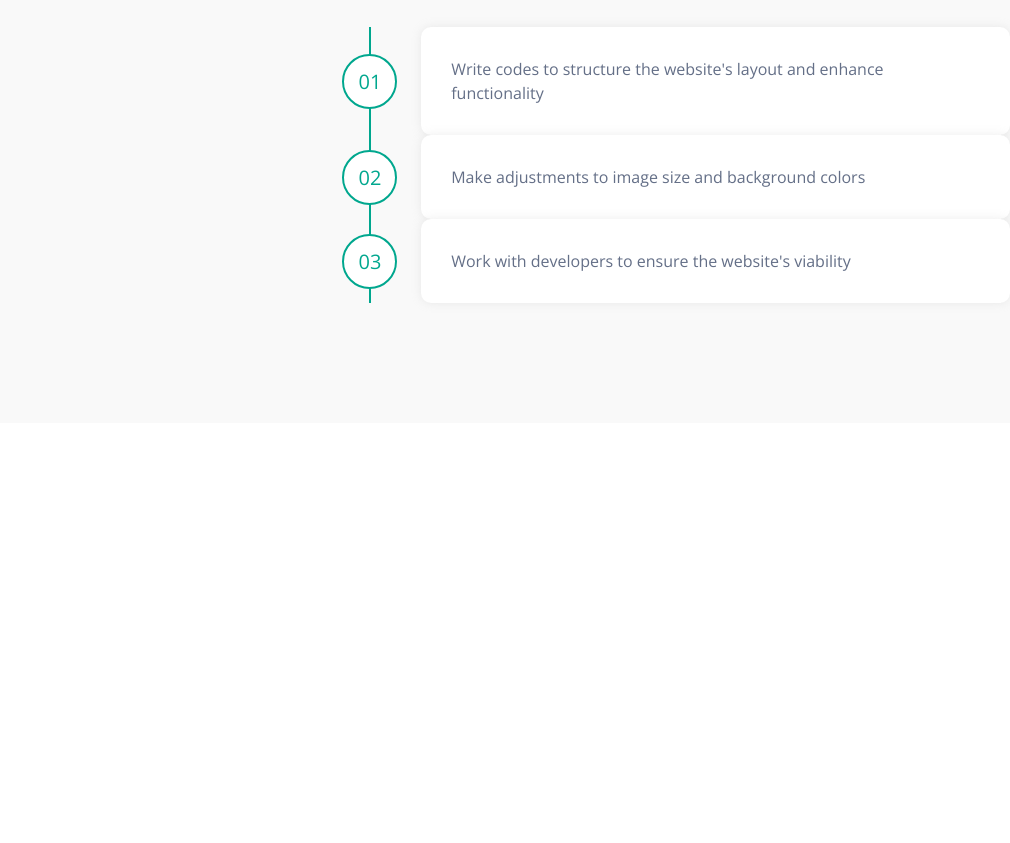
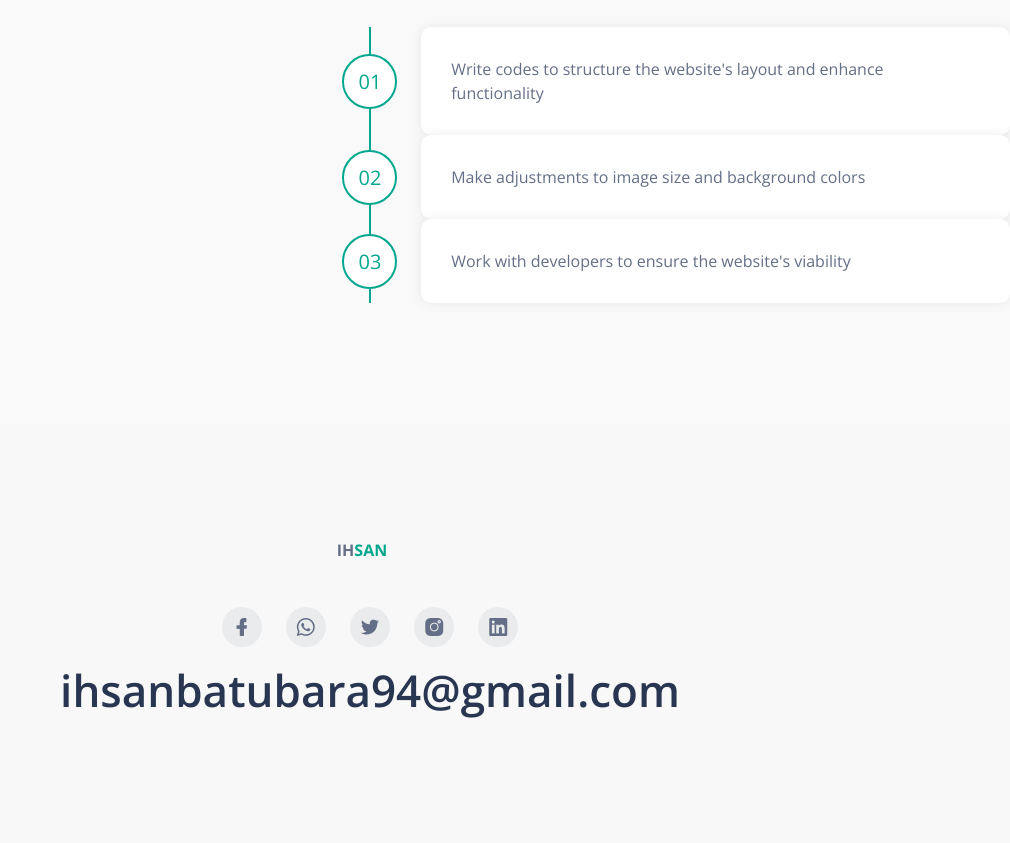
Before and after one commit to ihsanbara94/resume, a plain HTML site: page index.html in a window 1280 px wide. Shown: the part 2841-3684 px from the top of the page, without its empty margins (270-1280 px from the left). Before the commit the page ends 3264 px from the top, so only its background shows below. Drawn offline with nearby package versions, Linux system fonts and the light colour scheme.

Commit message:
adding footer

```diff
--- a/index.html
+++ b/index.html
@@ -369,7 +369,7 @@
             </div>
             <div class="wow fadeInUp">
               <li>Familiar with Theodolite, Total Station, Waterpass</li>
-              <li>capable stake out plan drawings to the field</li>
+              <li>Capable stake out plan drawings to the field</li>
               <li>Familiar with Google Earth, Map Info</li>
               <li>
                 Familiar Test Mobile Software (Tems, Probe, Nemo, PHU, FREP)
@@ -589,6 +589,55 @@
       </div>
     </section>
 
+    <footer id="footer" class="footer_area gray-bg pt-115 pb-120">
+      <div class="container">
+        <div class="row">
+          <div class="col-lg-12">
+            <div class="footer_content text-center">
+              <a class="navbar-brand" href="index.html">
+                <p style="font-weight: bold">
+                  IH<span style="color: #00a78e">SAN</span>
+                </p>
+              </a>
+              <ul class="footer_social">
+                <li>
+                  <a href="https://web.facebook.com/uncu.cm/"
+                    ><i class="lni lni-facebook-filled"></i
+                  ></a>
+                </li>
+                <li>
+                  <a
+                    href="https://api.whatsapp.com/send?phone=+6281269085794&text=Hello Muhammad Ihsan Batubara"
+                    ><i class="lni lni-whatsapp"></i
+                  ></a>
+                </li>
+                <li>
+                  <a href="https://twitter.com/Coal15551964"
+                    ><i class="lni lni-twitter-filled"></i
+                  ></a>
+                </li>
+                <li>
+                  <a href="https://www.instagram.com/ihsanbatubara.411/"
+                    ><i class="lni lni-instagram-filled"></i
+                  ></a>
+                </li>
+                <li>
+                  <a
+                    href="https://www.linkedin.com/in/muhammad-ihsan-batubara-07b982117/"
+                    ><i class="lni lni-linkedin-original"></i
+                  ></a>
+                </li>
+              </ul>
+              <span class="email">ihsanbatubara94@gmail.com</span>
+            </div>
+            <!-- footer content -->
+          </div>
+        </div>
+        <!-- row -->
+      </div>
+      <!-- container -->
+    </footer>
+
     <!--====== Experience PART ENDS ======-->
 
     <!--====== Jquery js ======-->
```
